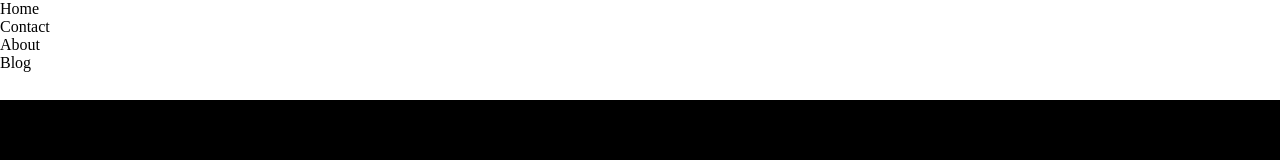
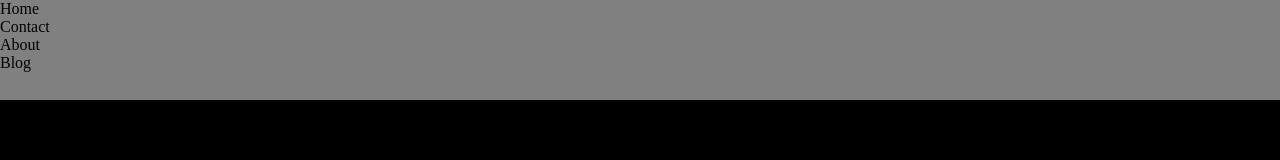
Before and after one commit to drab-ly/Website, a plain HTML site: page index.html in a window 1280 px wide. Drawn offline with Linux system fonts and the light colour scheme.

Commit message:
Update style.css

```diff
--- a/style.css
+++ b/style.css
@@ -19,3 +19,9 @@ header {
 body {
   background:black;
 }
+
+nav {
+  width:100%;
+  height:100%;
+  background:grey;
+}
```
